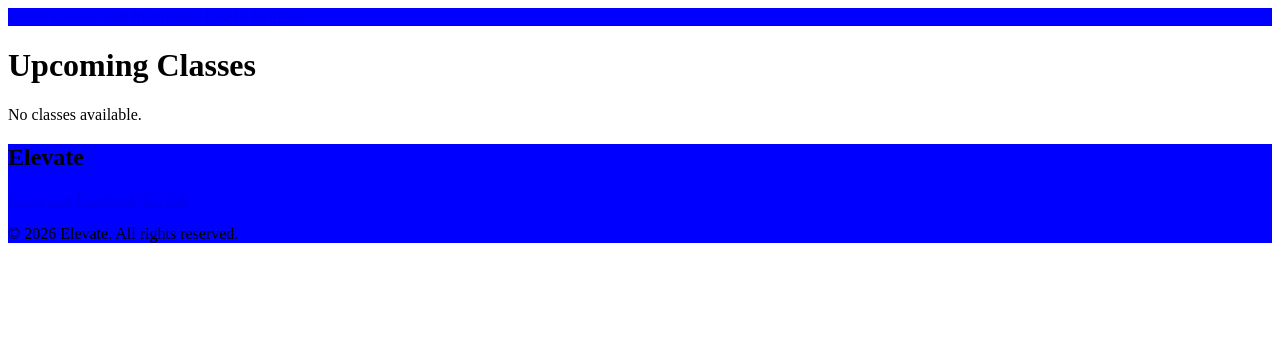
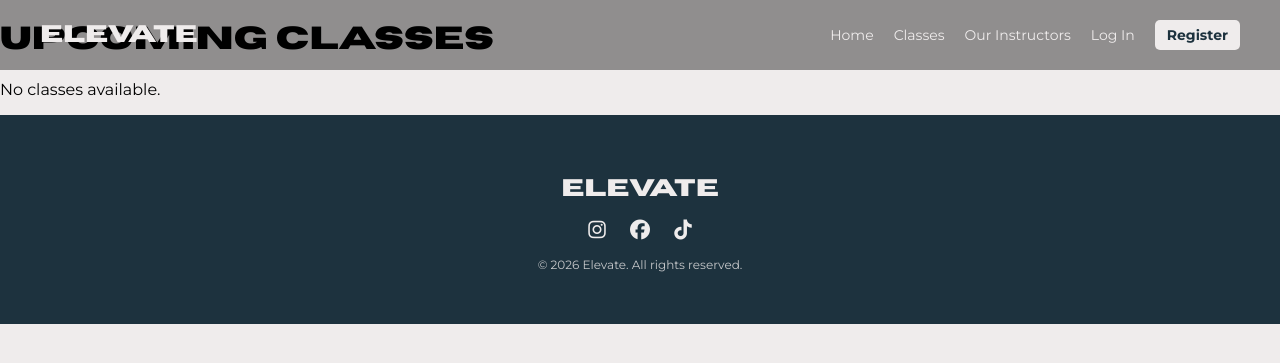
Before and after one commit to alexandra-ep/ELE3921_portfolio, a Django app: page /classes/ in a window 1280 px wide. Shown: the top 363 px of the page. Run offline with Django 5.2, Linux system fonts and the light colour scheme; data that the repository does not hold is empty.

Commit message:
Create footer, navbar, and start styling homepage

```diff
--- a/static/css/style.css
+++ b/static/css/style.css
@@ -1,11 +1,159 @@
-header {
-    background-color: blue;
+/* Colour palette
+background: #efecec
+primary color: #1d323e
+transparency-white: #ffffff
+transparency-black: #000000
+*/
+
+/* FONT FAMILY */
+@font-face {
+    font-family: 'Horizon';
+    src: url('/static/fonts/Horizon.woff2') format('woff2');
+    font-weight: normal;
+    font-style: normal;
+}
+
+/* MAIN SECTIONS */
+h1, h2, h3 {
+    font-family: 'Horizon', sans-serif;
 }
 
 body {
-    background-color: white;
+    margin: 0;
+    font-family: 'Montserrat', sans-serif;
+    background-color: #efecec;
 }
 
+header {
+    position: absolute;
+    width: 100%;
+    top: 0;
+    left: 0;
+    z-index: 10;
+}
+
+nav {
+    display: flex;
+    justify-content: space-between;
+    align-items: center;
+    padding: 20px 40px;
+    background: rgba(0, 0, 0, 0.4);
+}
+
+nav a {
+    text-decoration: none;
+    color: #efecec;
+    font-size: 14px;
+}
+
+.nav-logo a {
+    font-family: 'Horizon', sans-serif;
+    font-size: 24px;
+    font-weight: bold;
+    color: #efecec;
+}
+
+.nav-links {
+    display: flex;
+    align-items: center;
+    gap: 20px;
+}
+
+.nav-links a:hover {
+    color: #a8a2a2;
+}
+
+.nav-links-register {
+    background-color: #efecec;
+    color: #1d323e;
+    padding: 6px 12px;
+    border-radius: 5px;
+    font-weight: bold;
+}
+
+/* FOOTER */
 footer {
-    background-color: blue;
+    background-color: #1d323e;
+    color: #efecec;
+    text-align: center;
+    padding: 40px 20px;
 }
+
+.footer-logo h2 {
+    font-family: 'Horizon', sans-serif;
+    margin-bottom: 15px;
+}
+
+.footer-socials {
+    margin-bottom: 15px;
+}
+
+.footer-socials a {
+    color: #efecec;
+    margin: 0 10px;
+    font-size: 20px;
+}
+
+.footer-socials a:hover {
+    color: #a8a2a2;
+}
+
+.footer-copy p {
+    font-size: 12px;
+    opacity: 0.8;
+}
+/* __________________________________________________________ */
+
+/* HOME PAGE */
+.hero {
+    background-image: url("/static/images/hero.jpg");
+    background-size: cover;
+    background-position: center;
+    min-height: 500px;
+    position: relative;
+}
+
+.hero-overlay {
+    background-color: rgba(0, 0, 0, 0.45);
+    min-height: 500px;
+    display: flex;
+    align-items: center;
+    justify-content: center;
+    text-align: center;
+    padding: 20px;
+}
+
+.hero-content h1 {
+    color: #efecec;
+    font-size: 30px;
+    font-family: 'Horizon', sans-serif;
+}
+
+.hero-content-links a {
+    color: #1d323e;
+    padding: 6px 12px;
+    margin: 5px;
+    background-color: #efecec;
+    border-radius: 5px;
+    font-weight: bold;
+    text-decoration: none;
+}
+
+.home-cta-container {
+    width: 85%;
+    max-width: 1200px;
+    margin: 0 auto;
+    padding: 60px 0;
+}
+
+/* INSTRUCTORS PAGE */
+
+/* CLASSES PAGE */
+
+/* CLASS DETAIL PAGE */
+
+/* MY BOOKINGS PAGE */
+
+/* LOGIN PAGE */
+
+/* REGISTER PAGE */
--- a/templates/base.html
+++ b/templates/base.html
@@ -6,6 +6,8 @@
         <meta charset="UTF-8">
         <meta name="viewport" content="width=device-width, initial-scale=1.0">
         <link rel="stylesheet" href="{% static 'css/style.css' %}">
+        <link rel="stylesheet" href="https://cdnjs.cloudflare.com/ajax/libs/font-awesome/6.5.0/css/all.min.css">
+        <link href="https://fonts.googleapis.com/css2?family=Montserrat:wght@300;400;600;700;800&display=swap" rel="stylesheet">
         <title>
             {% block title %}Elevate{% endblock %}
         </title>
@@ -14,20 +16,25 @@
     <body>
         <header>
             <nav>
+                <div class="nav-logo">
+                    <a href="{% url 'home' %}">ELEVATE</a>
+                </div>
+                <div class="nav-links">
                     <a href="{% url 'home' %}">Home</a>
                     <a href="{% url 'classes_list' %}">Classes</a>
                     <a href="{% url 'instructors_list' %}">Our Instructors</a>
 
                     {% if user.is_authenticated %}
                         <a href="{% url 'my_bookings' %}">My Bookings</a>
-                    <form action="{% url 'logout' %}" method="post">
+                        <form action="{% url 'logout' %}" method="post" style="display:inline;">
                             {% csrf_token %}
                             <button type="submit">Log Out</button>
                         </form>
                     {% else %}
                         <a href="{% url 'login' %}">Log In</a>
-                    <a href="{% url 'register' %}">Register</a>
+                        <a href="{% url 'register' %}" class="nav-links-register">Register</a>
                     {% endif %}
+                </div>
             </nav>
         </header>
 
@@ -46,13 +53,13 @@
 
         <footer class="footer">
             <div class="footer-logo">
-                <h2 class="footer-logo-icon">Elevate</h2>
+                <h2 class="footer-logo-icon">ELEVATE</h2>
             </div>
 
             <div class="footer-socials">
-                <a href="#">Instagram</a>
-                <a href="#">Facebook</a>
-                <a href="#">TikTok</a>
+                <a href="#"><i class="fa-brands fa-instagram"></i></a>
+                <a href="#"><i class="fa-brands fa-facebook"></i></a>
+                <a href="#"><i class="fa-brands fa-tiktok"></i></a>
             </div>
 
             <div class="footer-copy">
```
Also changed, not shown: templates/home.html (+32 -14 lines), static/fonts/Horizon.woff2 (added), static/images/motivation.jpg (added), 1 other file. Lines whose indentation alone changed are shown as unchanged.
